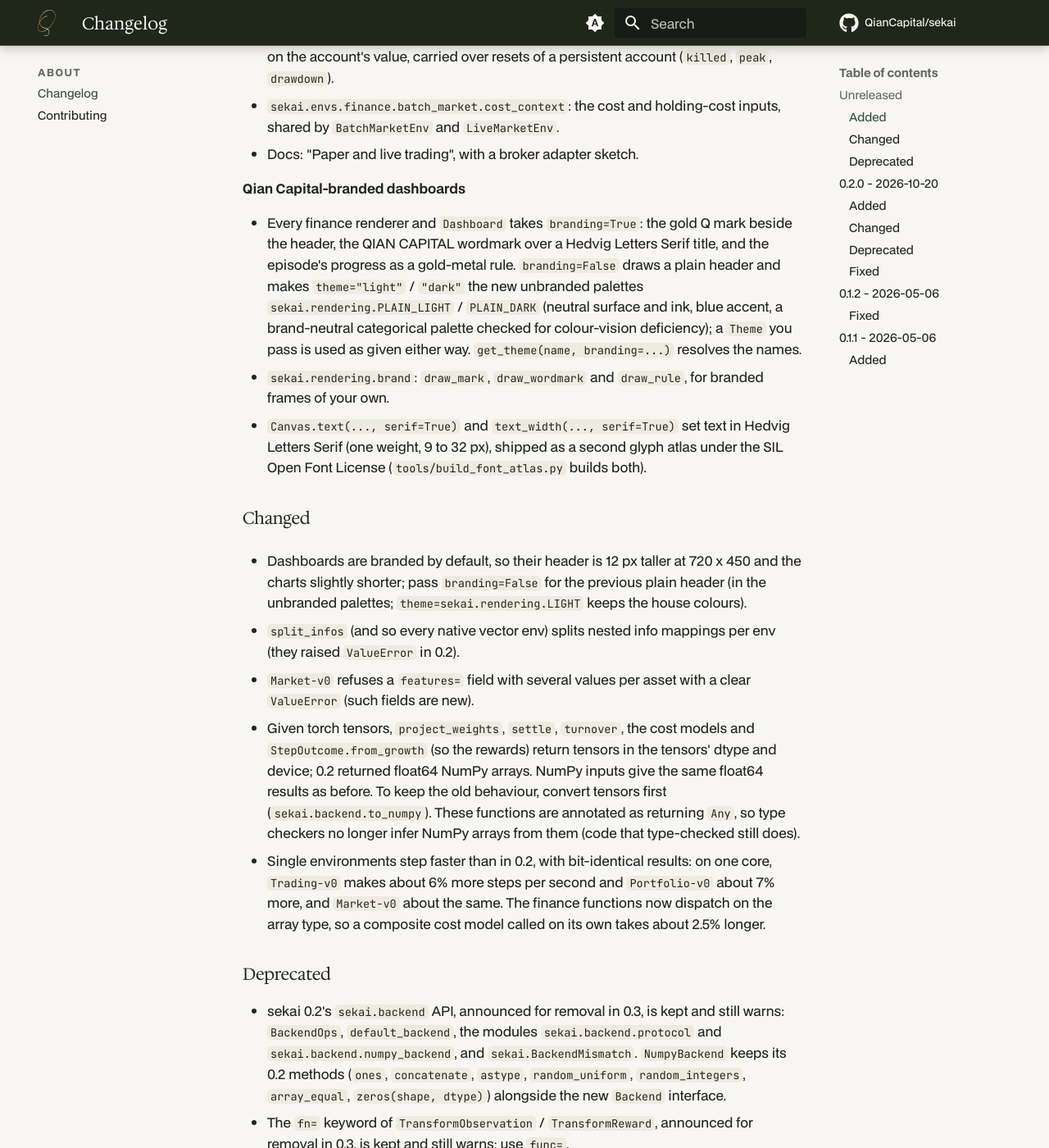
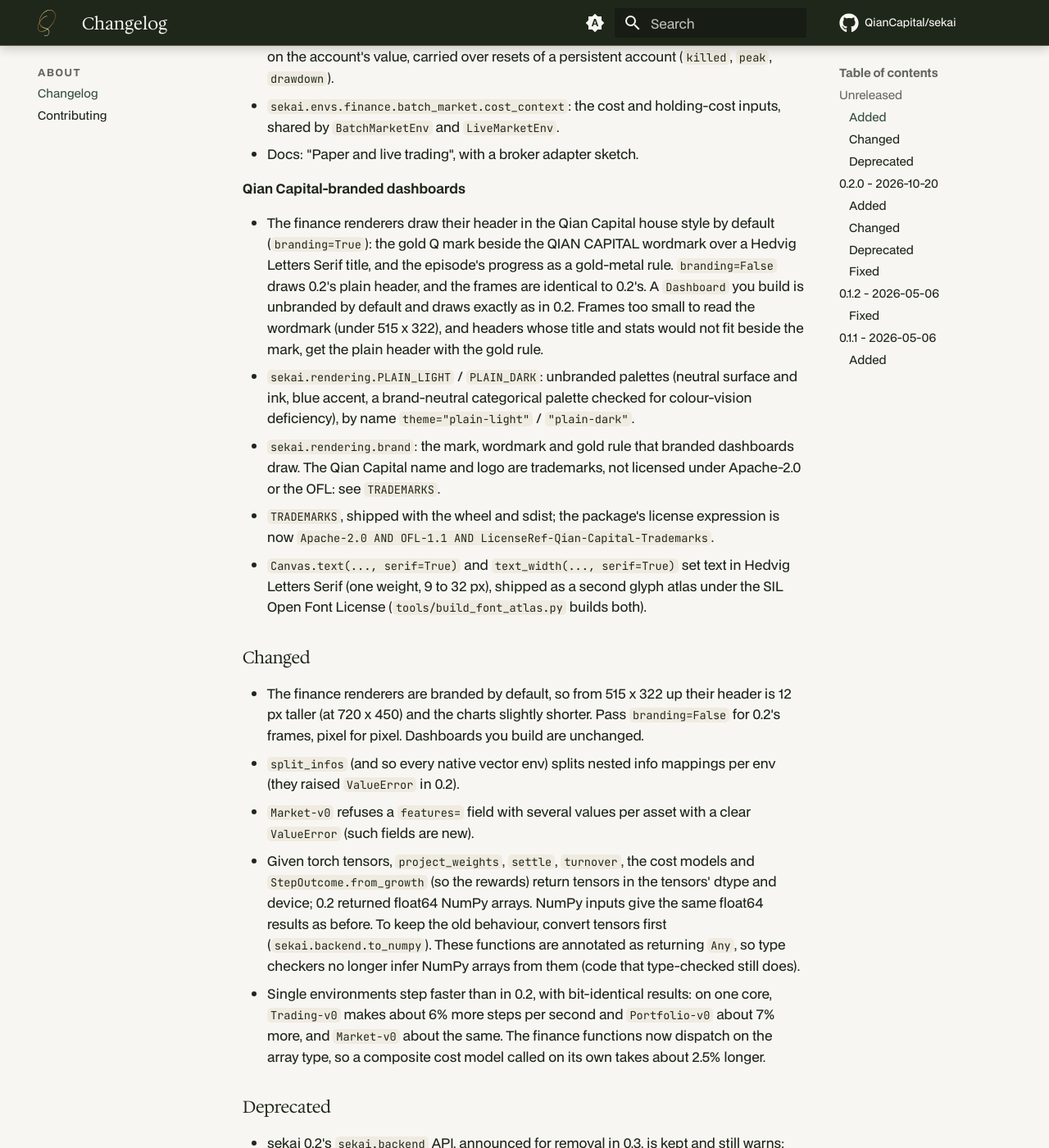
Before and after one commit to QianCapital/sekai, an MkDocs documentation site: the page built from docs/changelog.md, in a window 1280 px wide and 1400 px high, scrolled down 5716 px. Shown: the whole window at 82% size. Built offline with MkDocs 1.6.1 and Material for MkDocs 9.7.7, drawn with Linux system fonts in a browser that asks for light colours; comment, search, counter and statistics services are not loaded.

Commit message:
CHANGELOG for the branding fixes; CITATION lists the OFL; snapshot pickling caveat
The branding entries describe what now ships: branded finance renderers,
user dashboards and branding=False drawing exactly as in 0.2, the plain
palettes under their own names, TRADEMARKS. A snapshot pickles whenever the
environment's state does, which a recording dashboard renderer's does not.

Co-Authored-By: Claude Opus 5.5 <noreply@anthropic.com>

```diff
--- a/CHANGELOG.md
+++ b/CHANGELOG.md
@@ -218,25 +218,30 @@ All notable changes to sekai are documented here. The format follows
 
 **Qian Capital-branded dashboards**
 
-- Every finance renderer and `Dashboard` takes `branding=True`: the gold Q mark beside the
-  header, the QIAN CAPITAL wordmark over a Hedvig Letters Serif title, and the episode's
-  progress as a gold-metal rule. `branding=False` draws a plain header and makes
-  `theme="light"` / `"dark"` the new unbranded palettes `sekai.rendering.PLAIN_LIGHT` /
-  `PLAIN_DARK` (neutral surface and ink, blue accent, a brand-neutral categorical palette
-  checked for colour-vision deficiency); a `Theme` you pass is used as given either way.
-  `get_theme(name, branding=...)` resolves the names.
-- `sekai.rendering.brand`: `draw_mark`, `draw_wordmark` and `draw_rule`, for branded frames
-  of your own.
+- The finance renderers draw their header in the Qian Capital house style by default
+  (`branding=True`): the gold Q mark beside the QIAN CAPITAL wordmark over a Hedvig
+  Letters Serif title, and the episode's progress as a gold-metal rule. `branding=False`
+  draws 0.2's plain header, and the frames are identical to 0.2's. A `Dashboard` you build
+  is unbranded by default and draws exactly as in 0.2. Frames too small to read the
+  wordmark (under 515 x 322), and headers whose title and stats would not fit beside the
+  mark, get the plain header with the gold rule.
+- `sekai.rendering.PLAIN_LIGHT` / `PLAIN_DARK`: unbranded palettes (neutral surface and
+  ink, blue accent, a brand-neutral categorical palette checked for colour-vision
+  deficiency), by name `theme="plain-light"` / `"plain-dark"`.
+- `sekai.rendering.brand`: the mark, wordmark and gold rule that branded dashboards draw.
+  The Qian Capital name and logo are trademarks, not licensed under Apache-2.0 or the
+  OFL: see `TRADEMARKS`.
+- `TRADEMARKS`, shipped with the wheel and sdist; the package's license expression is now
+  `Apache-2.0 AND OFL-1.1 AND LicenseRef-Qian-Capital-Trademarks`.
 - `Canvas.text(..., serif=True)` and `text_width(..., serif=True)` set text in Hedvig
   Letters Serif (one weight, 9 to 32 px), shipped as a second glyph atlas under the SIL Open
   Font License (`tools/build_font_atlas.py` builds both).
 
 ### Changed
 
-- Dashboards are branded by default, so their header is 12 px taller at 720 x 450 and the
-  charts slightly shorter; pass `branding=False` for the previous plain header (in the
-  unbranded palettes; `theme=sekai.rendering.LIGHT` keeps the house colours).
-
+- The finance renderers are branded by default, so from 515 x 322 up their header is
+  12 px taller (at 720 x 450) and the charts slightly shorter. Pass `branding=False` for
+  0.2's frames, pixel for pixel. Dashboards you build are unchanged.
 - `split_infos` (and so every native vector env) splits nested info mappings per env
   (they raised `ValueError` in 0.2).
 - `Market-v0` refuses a `features=` field with several values per asset with a clear
```
Also changed, not shown: docs/guide/environments.md (+3 -1 lines), 3 other files.
